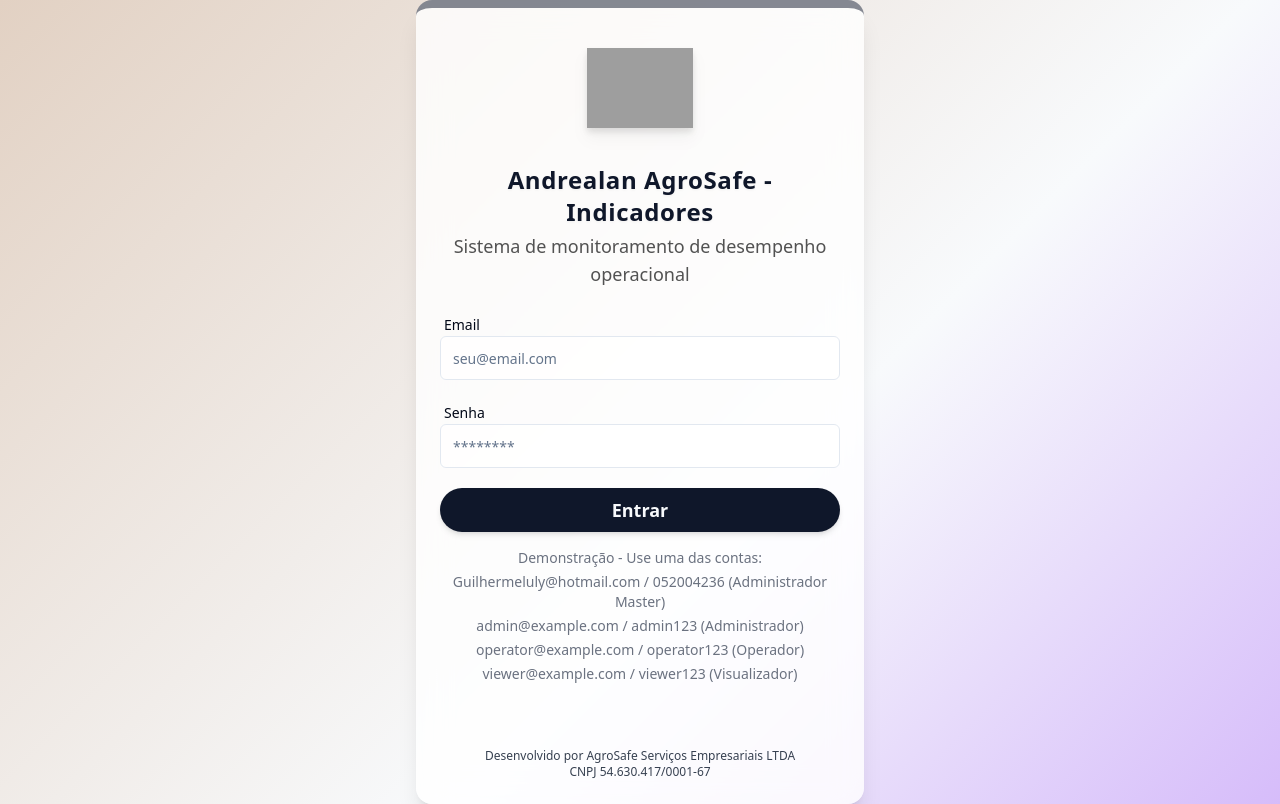
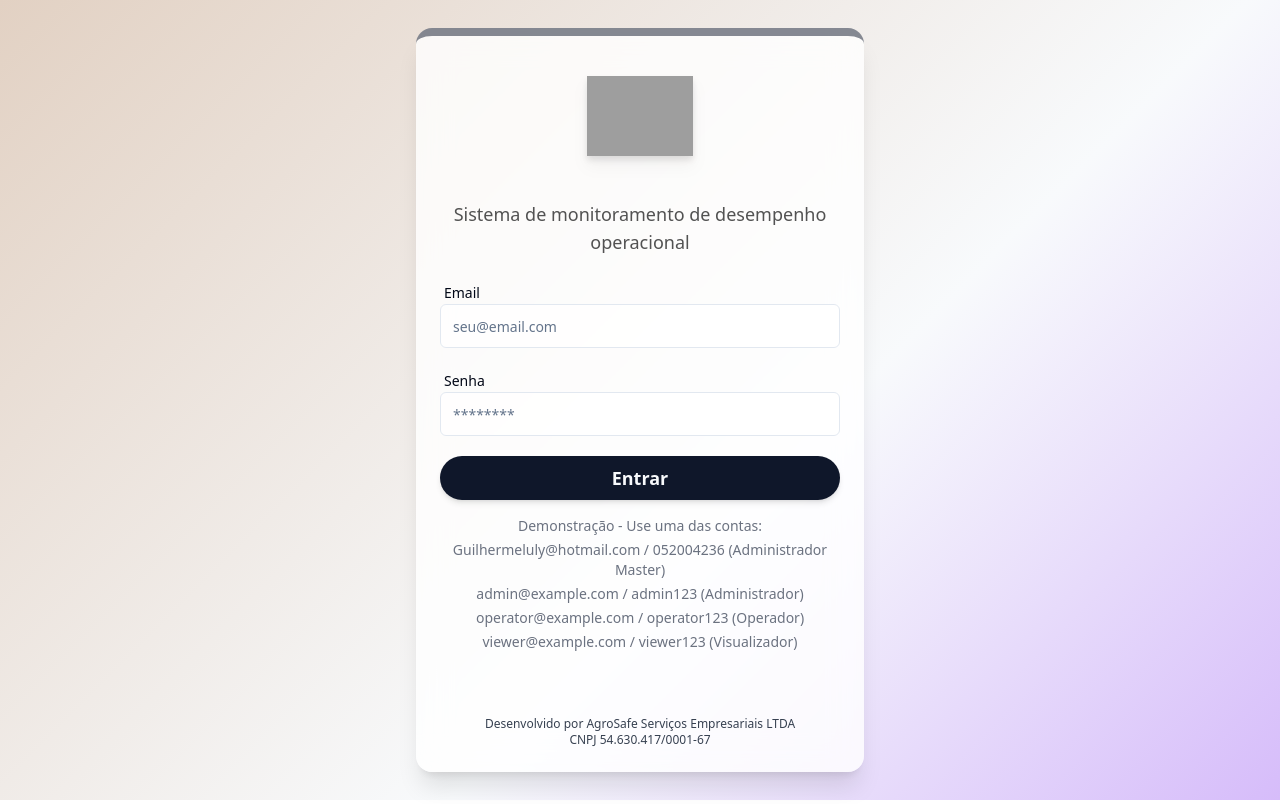
Before and after one commit to guilhermeluly/agrosafe-analytics-87, a React (Vite) app: page /login in a window 1280 px wide. Built offline with nearby package versions, Linux system fonts and the light colour scheme; grey boxes are pictures that could not be loaded.

Commit message:
Remove hardcoded system name
Remove the hardcoded system name "Andrealan AgroSafe - Indicadores" from all screens. The system name will be "Agrosafe analytics" and will be displayed in the logo.

```diff
--- a/src/components/AppLayout.tsx
+++ b/src/components/AppLayout.tsx
@@ -13,18 +13,17 @@ interface AppLayoutProps {
 
 export default function AppLayout({ children, title }: AppLayoutProps) {
   const { user } = useUser();
-  const { empresa } = useEmpresa();
+  // const { empresa } = useEmpresa();
 
   // Only show the sidebar if the user is authenticated
   if (!user.isAuthenticated) {
     return <>{children}</>;
   }
 
-  const pageTitle = empresa.nome ? `${empresa.nome} - ${title}` : title;
-
+  // Não mostrar nome do cliente ou nome do sistema no título!
   return (
     <>
-      <Helmet><title>{pageTitle}</title></Helmet>
+      <Helmet><title></title></Helmet>
       <SidebarProvider>
         <div className="flex min-h-screen w-full flex-col">
           <div className="flex flex-1 w-full">
--- a/src/pages/Index.tsx
+++ b/src/pages/Index.tsx
@@ -10,13 +10,14 @@ import { ArrowRight, BarChart2, FileText } from "lucide-react";
 import AppLayout from "../components/AppLayout";
 
 const Index = () => {
-  const { empresa } = useEmpresa();
+  // const { empresa } = useEmpresa(); // não precisamos mais do nome do cliente
 
   return (
-    <AppLayout title="Início">
+    <AppLayout title="">
       <div className="container mx-auto px-4 py-8">
         <div className="flex justify-between items-center mb-6">
-          <h1 className="text-2xl font-bold">Bem-vindo ao {empresa.nome} - Indicadores</h1>
+          {/* <h1 className="text-2xl font-bold">Bem-vindo ao {empresa.nome} - Indicadores</h1> */}
+          <h1 className="text-2xl font-bold">Bem-vindo ao sistema</h1>
           <LogoDisplay altura={36} />
         </div>
 
--- a/src/pages/login.tsx
+++ b/src/pages/login.tsx
@@ -54,14 +54,13 @@ export default function Login() {
     user.role === "admin" &&
     (user.email === "Guilhermeluly@hotmail.com" || user.email === "admin@example.com");
 
-  // Paleta de cores/gradiente sugerido para modernizar
   const bgGradient = "linear-gradient(135deg, #e2d1c3 0%, #f8fafc 60%, #d6bcfa 100%)";
 
   return (
     <>
       <Helmet>
-        {/* Não incluir nome do sistema na aba, deixar só área em branco ou nome do cliente */}
-        <title>{empresa.nome}</title>
+        {/* Deixar o title em branco (sem nome do sistema ou cliente) */}
+        <title></title>
       </Helmet>
       <div
         className="min-h-screen flex flex-col items-center justify-center"
@@ -81,22 +80,21 @@ export default function Login() {
           </div>
           <Card className="w-full bg-transparent shadow-none border-none">
             <CardHeader className="space-y-1 text-center">
-              <CardTitle className="text-2xl font-extrabold tracking-wide text-primary drop-shadow-sm">
-                {empresa.nome} - Indicadores
-              </CardTitle>
+              {/* Não exibir nome do cliente ou Indicadores */}
+              {/* <CardTitle> */}
+              {/*    {empresa.nome} - Indicadores */}
+              {/* </CardTitle> */}
+              {/* Exibir apenas o subtítulo do sistema */}
               <CardDescription className="text-lg text-neutral-600 mt-2">
                 Sistema de monitoramento de desempenho operacional
               </CardDescription>
             </CardHeader>
-
-            {/* Info importante para Administrador */}
             {isMasterAdmin && (
               <div className="mb-4 text-center text-amber-700 bg-amber-100 border border-amber-200 px-2 py-1 rounded text-xs">
                 Como Administrador Master, você pode editar o logo exibido nesta tela em:<br />
                 <b>Menu &gt; Master &gt; Configuração de Logo</b>
               </div>
             )}
-
             <CardContent className="pb-0">
               <form onSubmit={handleSubmit} className="space-y-5">
                 <div>
```
